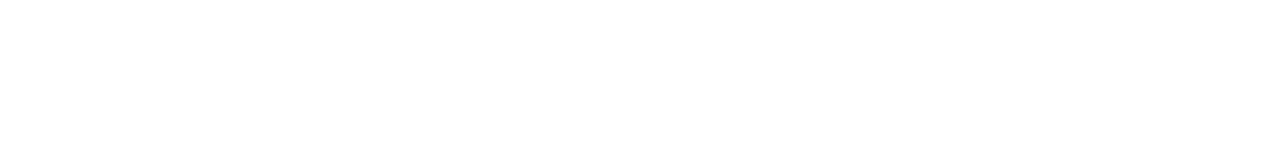
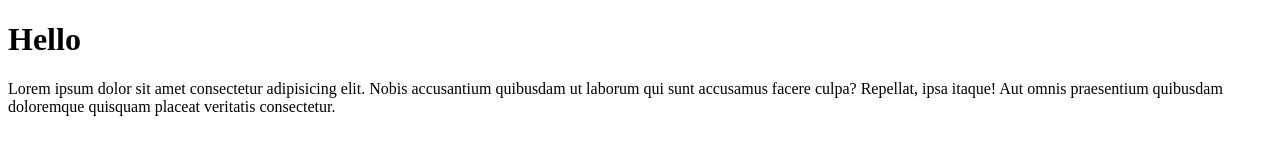
Before and after one commit to juthalucks/web01, a plain HTML site: page index.html in a window 1280 px wide. Drawn offline with Linux system fonts and the light colour scheme.

Commit message:
my 2nd program.

```diff
--- a/index.html
+++ b/index.html
@@ -6,6 +6,7 @@
     <title>Document</title>
 </head>
 <body>
-
+      <h1>Hello</h1>
+      <p>Lorem ipsum dolor sit amet consectetur adipisicing elit. Nobis accusantium quibusdam ut laborum qui sunt accusamus facere culpa? Repellat, ipsa itaque! Aut omnis praesentium quibusdam doloremque quisquam placeat veritatis consectetur.</p>
 </body>
 </html>
```
